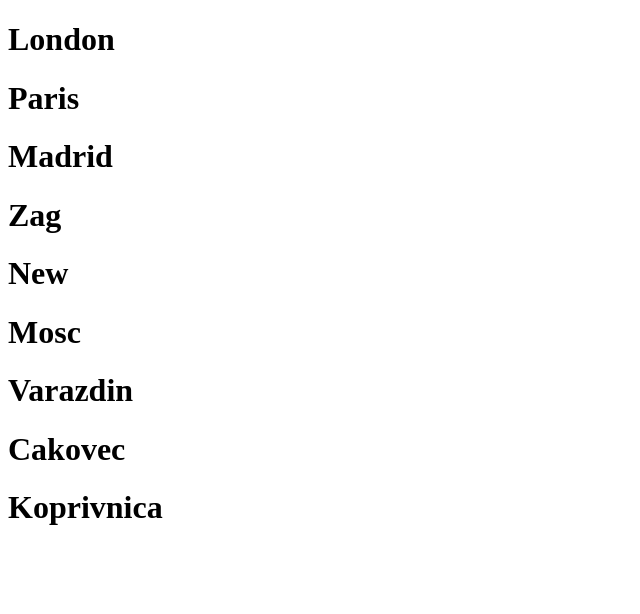
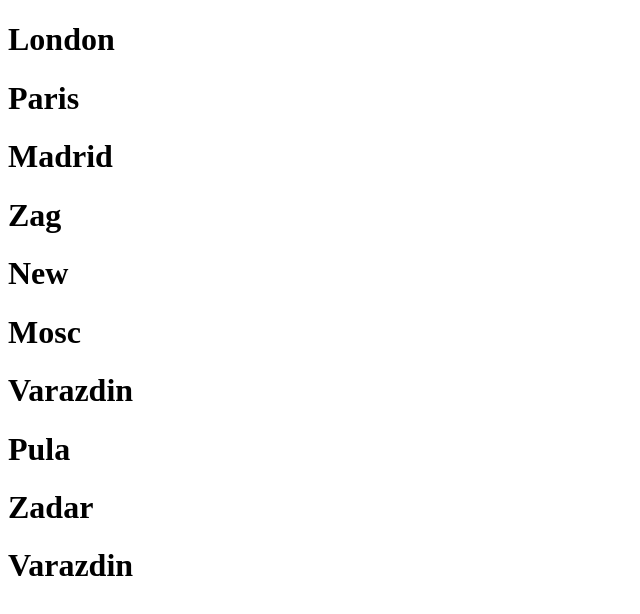
Before and after one commit to rostabi2021/test_17, an Angular app: page / in a window 1280 px wide. Shown: the top 614 px of the page, without its empty margins (0-640 px from the left). Built offline with nearby package versions, Linux system fonts and the light colour scheme.

Commit message:
Update home.component.html

```diff
--- a/src/app/home/home.component.html
+++ b/src/app/home/home.component.html
@@ -5,5 +5,6 @@
 <h1>New</h1>
 <h1>Mosc</h1>
 <h1>Varazdin</h1>
-<h1>Cakovec</h1>
-<h1>Koprivnica</h1>
+<h1>Pula</h1>
+<h1>Zadar</h1>
+<h1>Varazdin</h1>
```
